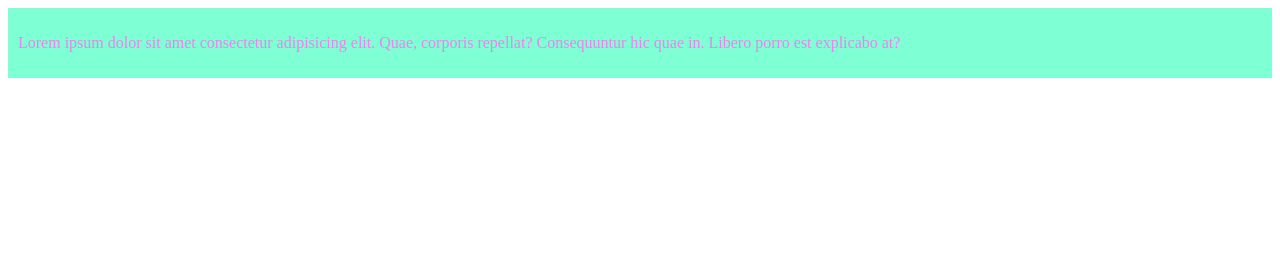
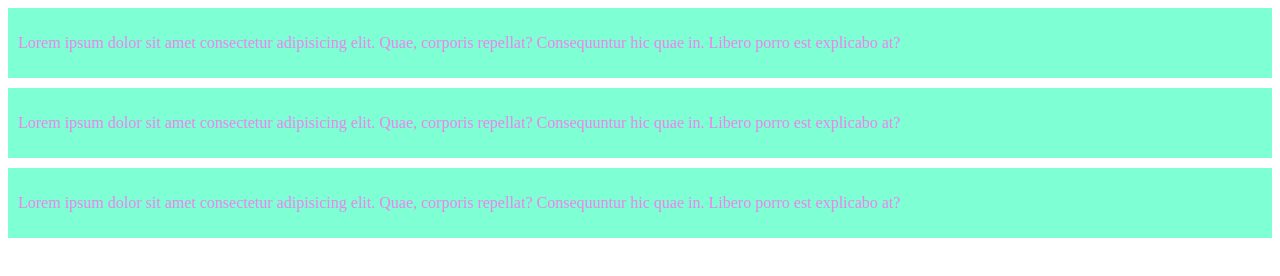
Before and after one commit to shekshoharafarhad/My-Fast-Website, a plain HTML site: page index.html in a window 1280 px wide. Drawn offline with Linux system fonts and the light colour scheme.

Commit message:
sjss jdsh

```diff
--- a/index.html
+++ b/index.html
@@ -10,6 +10,13 @@
     <div>
         <p>Lorem ipsum dolor sit amet consectetur adipisicing elit. Quae, corporis repellat? Consequuntur hic quae in. Libero porro est explicabo at?</p>
     </div>
+    <div>
+        <p>Lorem ipsum dolor sit amet consectetur adipisicing elit. Quae, corporis repellat? Consequuntur hic quae in. Libero porro est explicabo at?</p>
+    </div>
+    <div>
+        <p>Lorem ipsum dolor sit amet consectetur adipisicing elit. Quae, corporis repellat? Consequuntur hic quae in. Libero porro est explicabo at?</p>
+    </div>
+
 
 </body>
 </html>
--- a/styles/blogs.css
+++ b/styles/blogs.css
@@ -2,4 +2,5 @@ div{
     background-color: aquamarine;
     padding: 10px;
     color: violet;
+    margin-bottom: 10px;
 }
```
